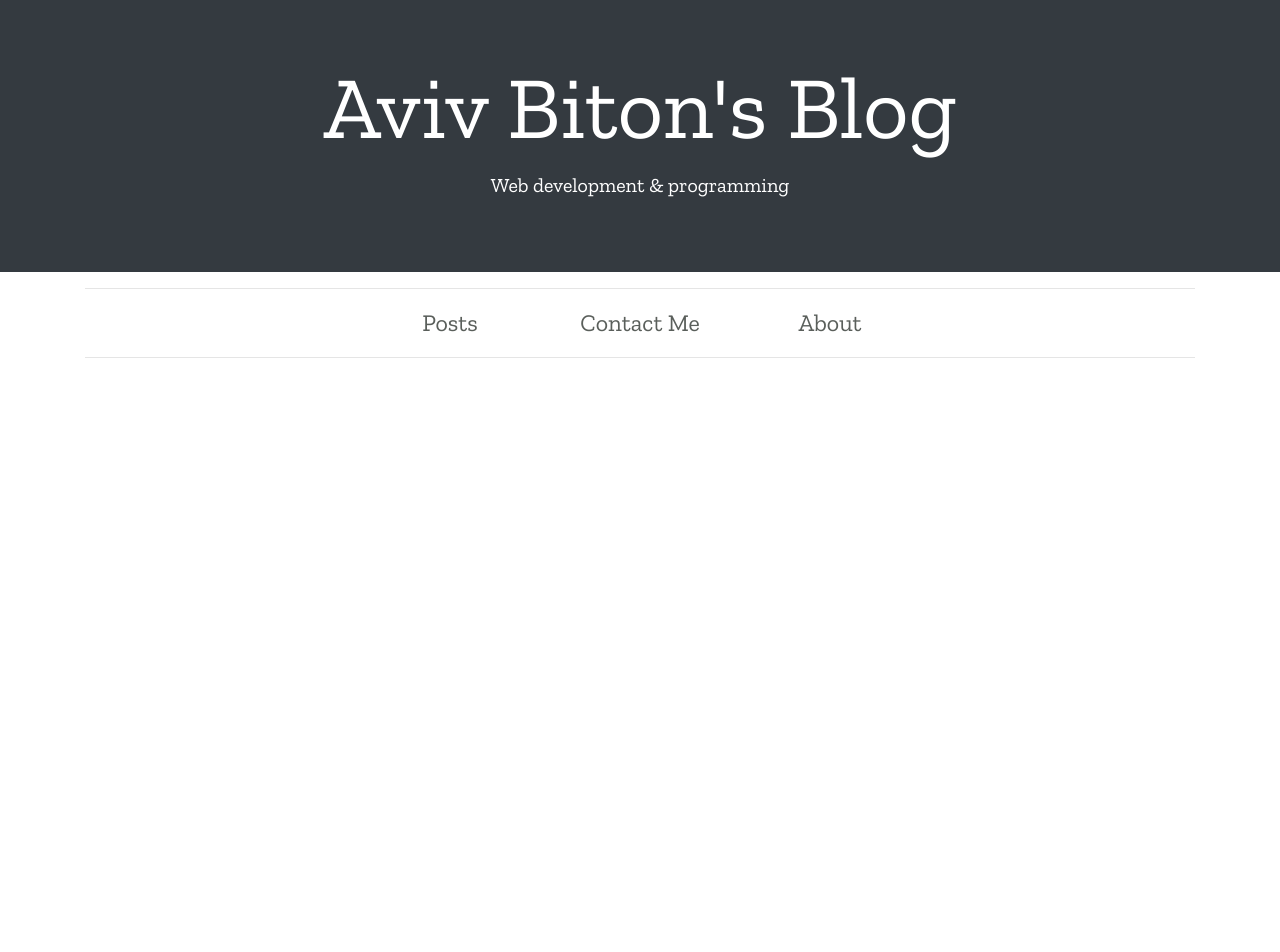
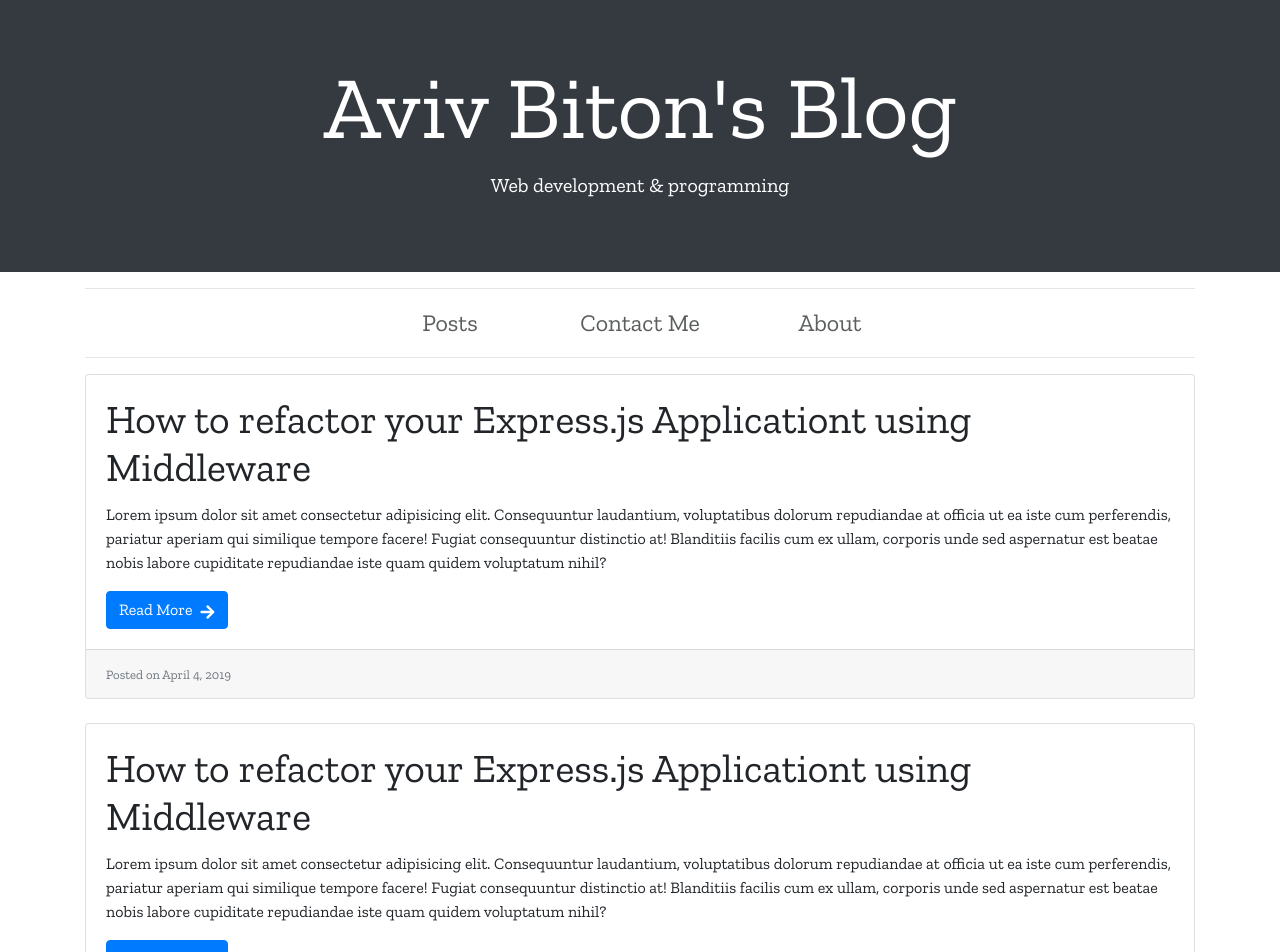
Before and after one commit to avivbiton/Blogger, a React (Create React App) app in the folder client/: page / in a window 1280 px wide. Shown: the top 952 px of the page. Before the commit the page ends 800 px from the top, so only its background shows below. Built offline with nearby package versions, Linux system fonts and the light colour scheme.

Commit message:
Post displayer, NotFound and Post components added

```diff
--- a/client/package.json
+++ b/client/package.json
@@ -3,8 +3,10 @@
   "version": "0.1.0",
   "private": true,
   "dependencies": {
+    "moment": "^2.24.0",
     "react": "^16.8.6",
     "react-dom": "^16.8.6",
+    "react-moment": "^0.9.2",
     "react-router-dom": "^5.0.0",
     "react-scripts": "3.0.1"
   },
--- a/client/src/App.js
+++ b/client/src/App.js
@@ -1,14 +1,21 @@
 import React from "react";
 import "./CSS/app.css";
-import { BrowserRouter as Router } from "react-router-dom";
+import { BrowserRouter as Router, Route, Switch } from "react-router-dom";
 import Navbar from "./components/Navbar";
 import Header from "./components/Header";
+import PostsDisplayer from "./components/PostsDisplayer";
+import NotFound from "./components/NotFound";
 
 function App() {
   return (
     <Router>
+
       <Header />
       <Navbar />
+      <Switch>
+        <Route exact path="/" component={PostsDisplayer} />
+        <Route component={NotFound} />
+      </Switch>
     </Router>
   );
 }
--- a/client/src/components/Header.js
+++ b/client/src/components/Header.js
@@ -1,10 +1,11 @@
 import React from "react";
+import { Link } from "react-router-dom";
 
 export default function Header() {
     return (
         <header className="bg-dark text-white" style={{paddingTop: "3.5rem", paddingBottom: "3.54rem"}}>
             <div className="container text-center">
-                <h1 className="display-2">Aviv Biton's Blog</h1>
+                <h1 className="display-2"><Link className="text-white text-decoration-none" to="/">Aviv Biton's Blog</Link></h1>
                 <p className="lead">Web development & programming</p>
             </div>
         </header>
--- a/client/src/components/Navbar.js
+++ b/client/src/components/Navbar.js
@@ -13,10 +13,10 @@ export default function Navbar() {
                     <Link to="/" className="link-item">Posts</Link>
                 </div>
                 <div className="col-md-2 mb-2 mb-md-0">
-                    <Link to="/" className="link-item">Contact Me</Link>
+                    <Link to="/contact-me" className="link-item">Contact Me</Link>
                 </div>
                 <div className="col-md-2 mb-2 mb-md-0">
-                    <Link to="/" className="link-item">About</Link>
+                    <Link to="/about" className="link-item">About</Link>
                 </div>
                 <div className="col-md-3">
 
--- /dev/null
+++ b/client/src/components/NotFound.js
@@ -0,0 +1,11 @@
+import React from "react";
+
+export default function NotFound() {
+    return (
+        <div className="container text-center">
+            <h1 className="display-3">Error 404</h1>
+            <p className="lead">Sorry, we couldn't find the page you've requested.</p>
+            <p className="lead">Please navigate back to the home page.</p>
+        </div>
+    )
+}
--- /dev/null
+++ b/client/src/components/Post.js
@@ -0,0 +1,18 @@
+import React from "react";
+
+export default function Post() {
+    return (
+        <div className="card mb-4">
+            <div className="card-body">
+                <h1 className="card-title">
+                    How to refactor your Express.js Applicationt using Middleware
+                </h1>
+                <p className="card-text">Lorem ipsum dolor sit amet consectetur adipisicing elit. Consequuntur laudantium, voluptatibus dolorum repudiandae at officia ut ea iste cum perferendis, pariatur aperiam qui similique tempore facere! Fugiat consequuntur distinctio at! Blanditiis facilis cum ex ullam, corporis unde sed aspernatur est beatae nobis labore cupiditate repudiandae iste quam quidem voluptatum nihil?</p>
+                <button className="btn btn-primary">Read More<i className="ml-2 align-middle fas fa-arrow-right"></i></button>
+            </div>
+            <div class="card-footer">
+                <small class="text-muted">Posted on April 4, 2019</small>
+            </div>
+        </div>
+    )
+}
--- /dev/null
+++ b/client/src/components/PostsDisplayer.js
@@ -0,0 +1,13 @@
+import React from "react";
+import Post from "./Post";
+
+export default function PostsDisplayer() {
+    return (
+        <div className="container">
+
+            <Post />
+            <Post />
+            <Post />
+        </div>
+    )
+}
```
Also changed, not shown: 1 other file (tests, documents, lock files or other folders).
